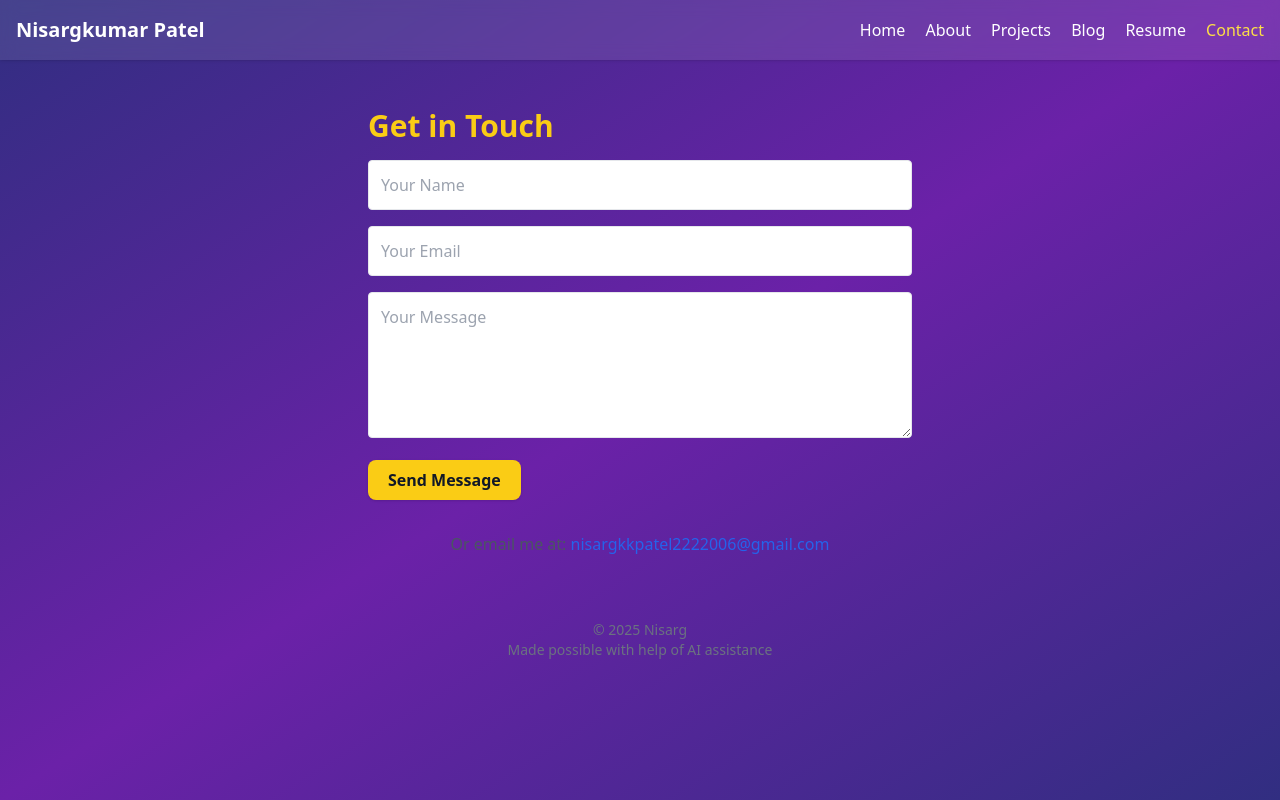
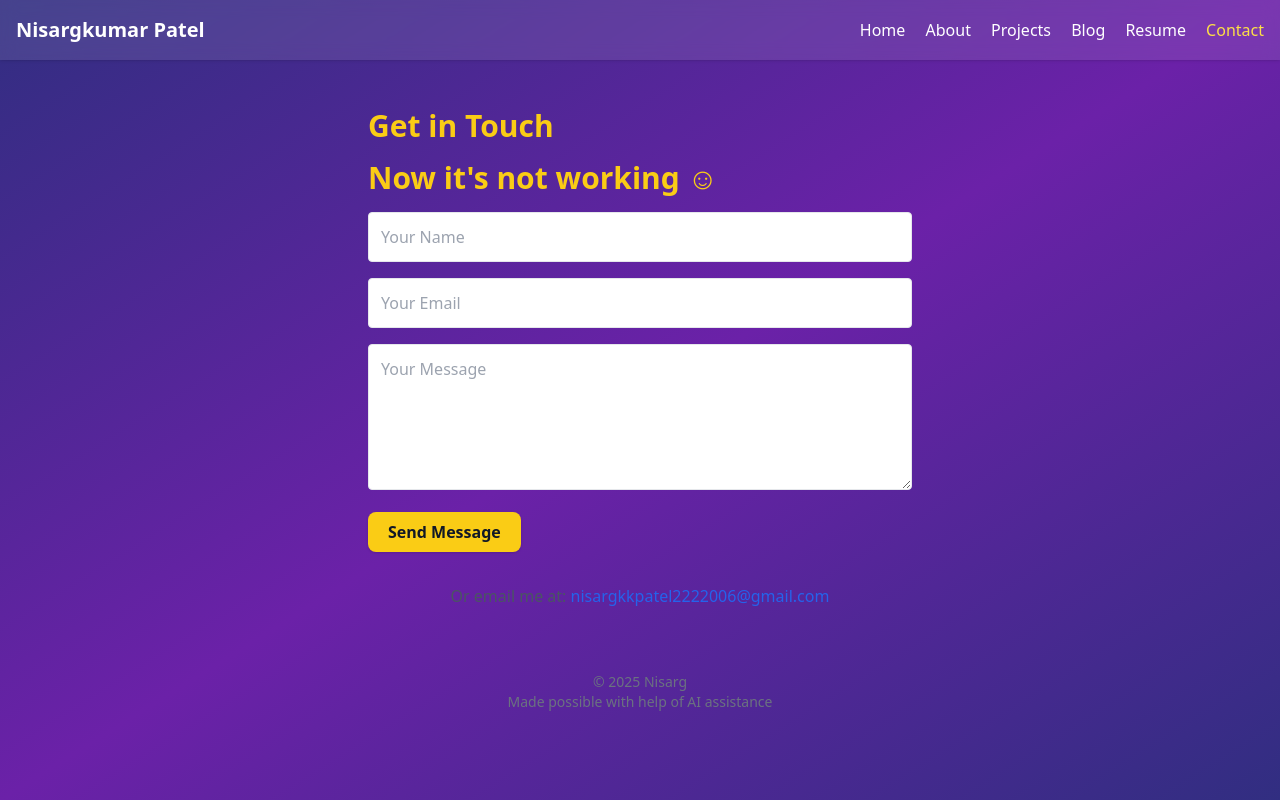
Before and after one commit to NISARG2206/NISARG2206.GITHUB.IO, a plain HTML site: page contact.html in a window 1280 px wide. Drawn offline with nearby package versions, Linux system fonts and the light colour scheme.

Commit message:
Update contact.html

```diff
--- a/contact.html
+++ b/contact.html
@@ -25,6 +25,7 @@
   <!-- Contact Form -->
   <main class="max-w-xl mx-auto px-4 py-12">
     <h2 class="text-3xl font-bold mb-4"><span class="text-yellow-400">Get in Touch</span></h2>
+    <h2 class="text-3xl font-bold mb-4"><span class="text-yellow-400">Now it's not working ☺ </span></h2>
     <form action="#" method="POST" class="space-y-4">
       <input type="text" name="name" placeholder="Your Name" required class="w-full p-3 border rounded" />
       <input type="email" name="email" placeholder="Your Email" required class="w-full p-3 border rounded" />
```
